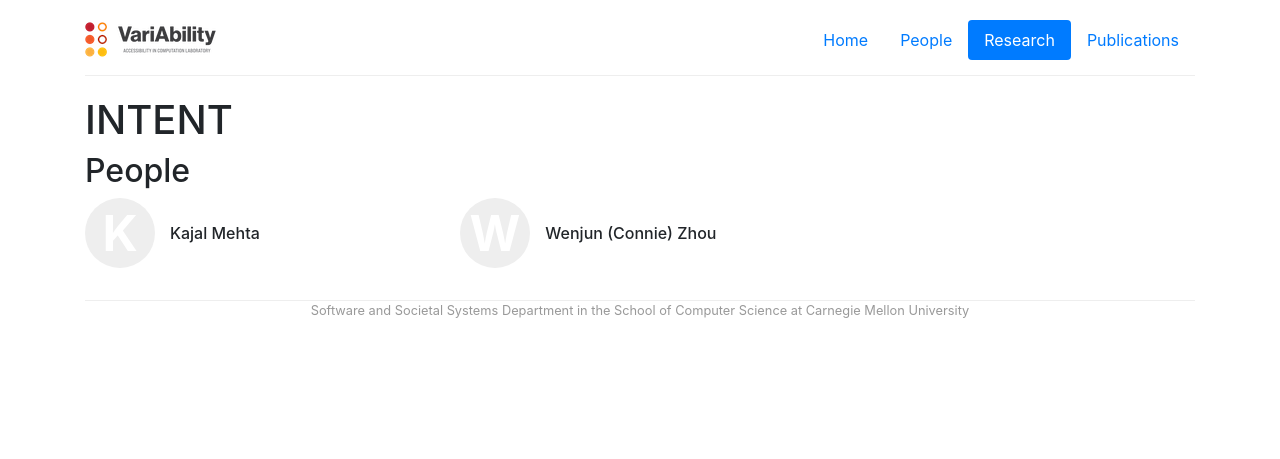
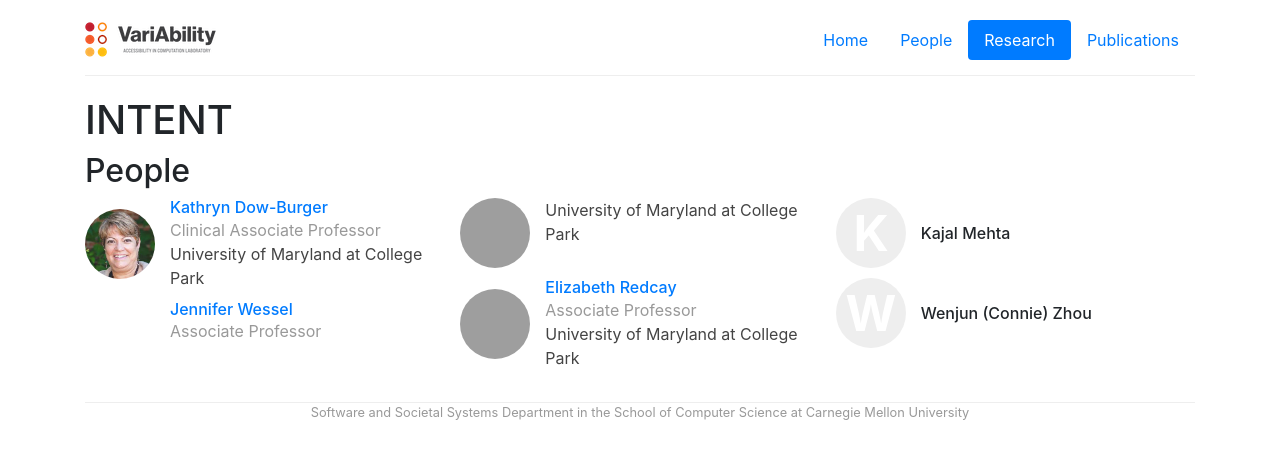
Before and after one commit to cmu-variability/cmu-variability.github.io, a Jekyll site: the page built from _projects/intent.md, in a window 1280 px wide. Shown: the top 459 px of the page. Built offline with Jekyll 4.4.1, drawn with Linux system fonts in a browser that asks for light colours; grey boxes are pictures that could not be loaded.

Commit message:
Updated names and projects.

```diff
--- a/_data/people.yml
+++ b/_data/people.yml
@@ -24,7 +24,7 @@ grad-wenxin-ju:
 
 grad-rosanna-vitiello:
     display_name: "Rosanna Vitiello"
-    role: grad-masters
+    role: grad-alumni
 
 grad-alana-rogers:
     display_name: "Alana Rogers"
@@ -38,6 +38,10 @@ grad-mingzhe-li:
     display_name: "Mingzhe (Vera) Li"
     role: grad-masters
     image: /img/people/vera-li.jpg
+
+grad-darren-butler:
+    display_name: "Ren Butler"
+    role: grad-phd
 
 #grad-alicia-ng:
 #    display_name: "Alicia Ng"
@@ -60,7 +64,7 @@ ugrad-meixuan-li:
 
 ugrad-raymond-welgosh:
     display_name: "Raymond Welgosh"
-    role: ugrad
+    role: ugrad-alumni
 
 ugrad-emily-amspoker:
     display_name: "Emily Amspoker"
@@ -103,7 +107,7 @@ ugrad-sidney-ozcan:
 ugrad-aditya-ganesh:
     display_name: "Aditya (Adit) Ganesh"
     webpage: "https://www.linkedin.com/in/aditya-ganesh-b3979422b/"
-    role: ugrad
+    role: ugrad-alumni
     image: /img/people/adit-ganesh.jpg
 
 ugrad-zimeng-wang:
@@ -146,12 +150,16 @@ ugrad-meghana-tera:
     display_name: "Meghana Tera"
     role: ugrad
 
-ugrad-jospeh-lee:
+ugrad-joseph-lee:
     display_name: Joseph Lee
     role: ugrad
 
 ugrad-wenjun-zhou:
     display_name: Wenjun (Connie) Zhou
+    role: ugrad
+
+ugrad-emily-yu:
+    display_name: Emily Yu
     role: ugrad
 
 collaborator-hala-annabi:
@@ -169,3 +177,35 @@ collaborator-kathy-dow-burger:
    org: University of Maryland at College Park
    webpage: "https://hesp.umd.edu/facultyprofile/dow-burger/kathy"
    image: /img/people/dow-burger.jpg
+
+collaborator-jennifer-wessel:
+   display_name: "Jennifer Wessel"
+   role: collab
+   bio: Associate Professor
+   org: University of Maryland at College Park
+   webpage: "https://psyc.umd.edu/facultyprofile/wessel/jennifer"
+   image: "https://psyc.umd.edu/sites/psyc.umd.edu/files/styles/width320/public/Wessel%20photo%202014.jpg"
+
+collaborator-elizabeth-redcay:
+   display_name: "Elizabeth Redcay"
+   role: collab
+   bio: Associate Professor
+   org: University of Maryland at College Park
+   webpage: "https://psyc.umd.edu/facultyprofile/redcay/elizabeth"
+   image: "https://psyc.umd.edu/sites/psyc.umd.edu/files/styles/width320/public/Redcay_photo.jpg"
+
+collaborator-paige-rodeghero:
+   display_name: "Paige Rodeghero"
+   role: collab
+   bio: Assistant Professor
+   org: Clemson University
+   webpage: "https://paigerodeghero.com"
+   image: "https://paigerodeghero.com/HTML/img/dr_rodeghero_sm.jpeg"
+
+collaborator-matthew-boyer:
+   display_name: "Matthew Boyer"
+   role: collab
+   bio: Research Associate Professor
+   org: Clemson University
+   webpage: "https://www.clemson.edu/cecas/departments/ese/people/esed-faculty/boyer.html"
+   image: "https://www.clemson.edu/cecas/prospective-students/undergraduate/images/spectra/team/matthew-boyer.jpg"
--- a/_projects/intent.md
+++ b/_projects/intent.md
@@ -7,6 +7,9 @@ description: |
 
 people:
 
+  - collaborator-kathy-dow-burger
+  - collaborator-jennifer-wessel
+  - collaborator-elizabeth-redcay
   - ugrad-kajal-mehta
   - ugrad-wenjun-zhou
 
```
Also changed, not shown: _projects/collaboration-station.md (+2 -2 lines), _projects/design-for-nd.md (added, +16 -0 lines), _projects/fit.md (+2 -3 lines), _projects/neuroinclusive-documentation.md (+1 -0 lines).
